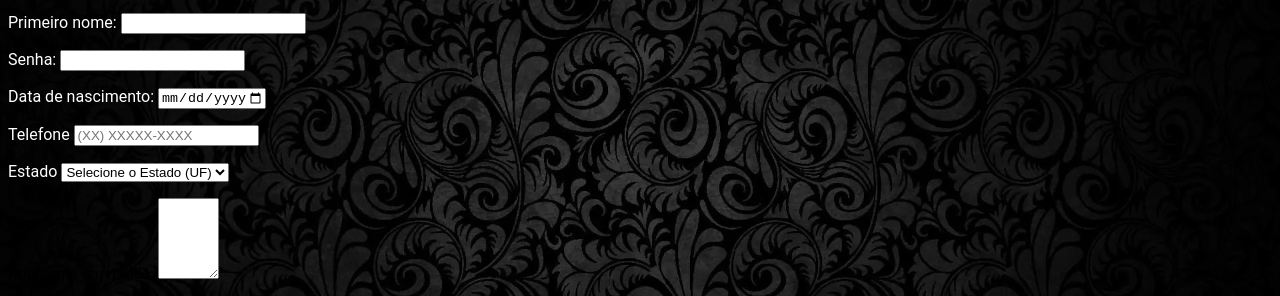
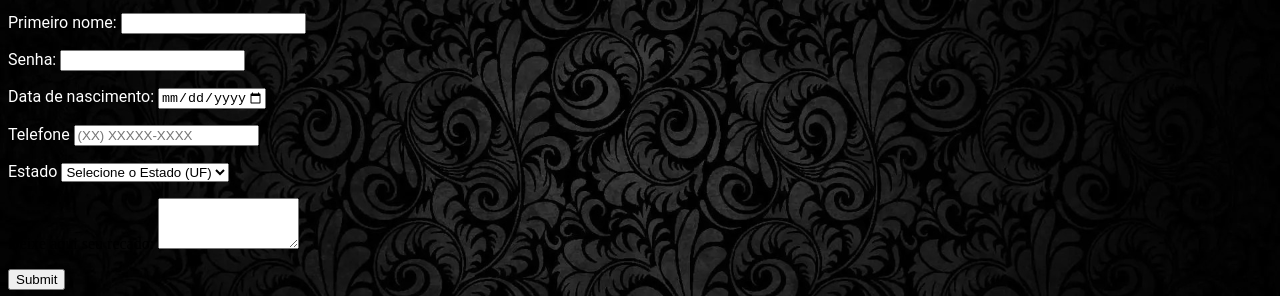
Before and after one commit to MiguelMascarini/menucweb, a plain HTML site: page contato.html in a window 1280 px wide. Shown: the part 161-457 px from the top of the page. Drawn offline with Linux system fonts and the light colour scheme.

Commit message:
Update contato.html

```diff
--- a/contato.html
+++ b/contato.html
@@ -73,7 +73,7 @@
 </p>
 <label for="recado">Deixe aqui seu recado:</label>
 
-    <textarea id="recado" name="recado" rows="5" cols="5">
+    <textarea id="recado" name="recado" rows="3" cols="15">
 
     </textarea>
 <p>
```
